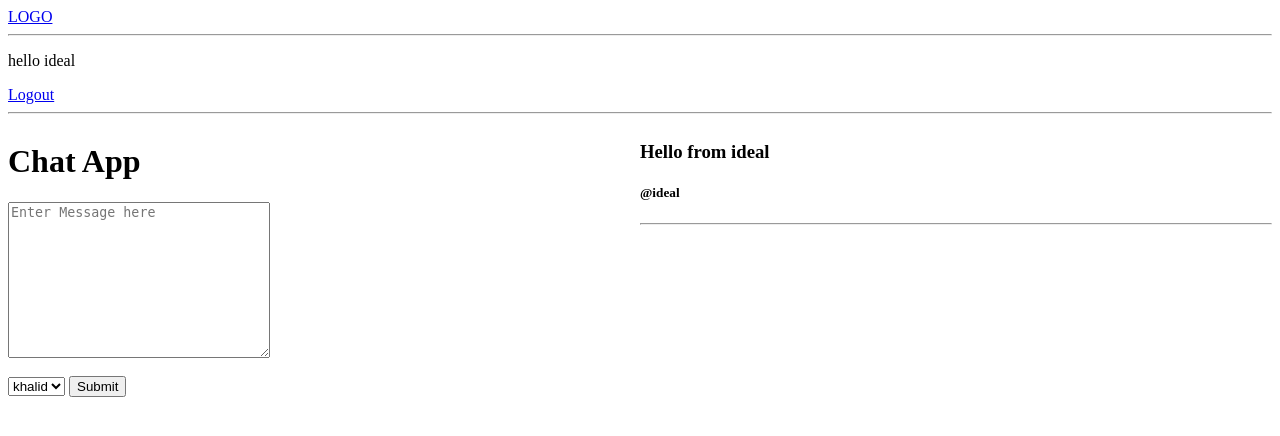
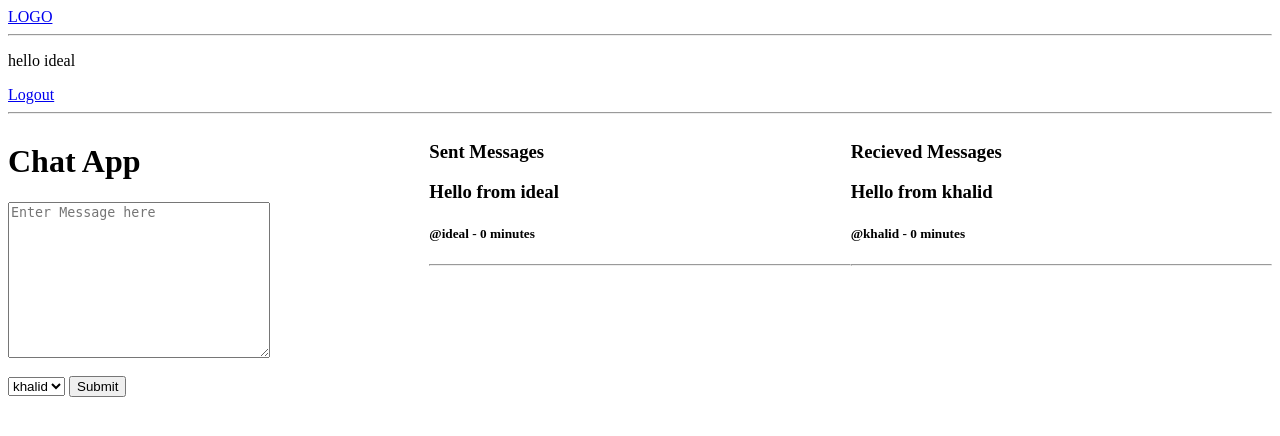
Before and after one commit to sk-shahzad/Chat-app, a Django app: page / in a window 1280 px wide. Shown: the top 436 px of the page. Run offline with Django 5.2, Linux system fonts and the light colour scheme; a user stored in the database is signed in; data comes from the database, SQL or seed files in the repository; both versions use the stored data as it was after the commit.

Commit message:
Showing sent and recieved Messages to user

```diff
--- a/home/views.py
+++ b/home/views.py
@@ -5,6 +5,7 @@ from .models import Message
 from django.contrib.auth.forms import UserCreationForm
 from django.contrib.auth import authenticate, login, logout
 from django.contrib.auth.decorators import login_required
+from django.contrib import messages
 
 def loginPage(request):
     page = 'login'
@@ -52,8 +53,10 @@ def registerPage(request):
 
 @login_required(login_url='/login')
 def home(request):
+     user = request.user
      users = User.objects.exclude(id=request.user.id)
-     sents = Message.objects.filter(sender=request.user)
+     sents = Message.objects.filter(sender=user)
+     rec = Message.objects.filter(recipient=user)
 
      if request.method == 'POST':
         recipient_id = request.POST['recipient']
@@ -63,5 +66,5 @@ def home(request):
         chat.save()
 
 
-     context = {'sents': sents, 'users': users}
+     context = {'sents': sents, 'users': users, 'rec': rec}
      return render(request, 'home.html', context)
--- a/templates/home.html
+++ b/templates/home.html
@@ -2,9 +2,17 @@
 <style>
     .home-container{
         display: grid;
-        grid-template-columns: 3fr 3fr;
+        grid-template-columns: 3fr 3fr 3fr;
     }
 </style>
+
+{% if messages %}
+    <ul class="messges">
+        {% for message in messages %}
+        <li>{{message}}</li>
+        {% endfor %}
+    </ul>
+    {% endif %}
 
 <div class="home-container">
 
@@ -23,9 +31,19 @@
     </form>
 </div>
 <div>
+    <h3>Sent Messages</h3>
 {% for sent in sents %}
 <h3>{{sent.content}}</h3>
-<h5>@{{sent.sender}}</h5>
+<h5>@{{sent.sender}} -   {{sent.created|timesince}}</h5>
+<hr>
+{%endfor%}
+</div>
+
+<div>
+    <h3>Recieved Messages</h3>
+    {% for r in rec %}
+<h3>{{r.content}}</h3>
+<h5>@{{r.sender}} -   {{r.created|timesince}}</h5>
 <hr>
 {%endfor%}
 </div>
```
Also changed, not shown: db.sqlite3.
